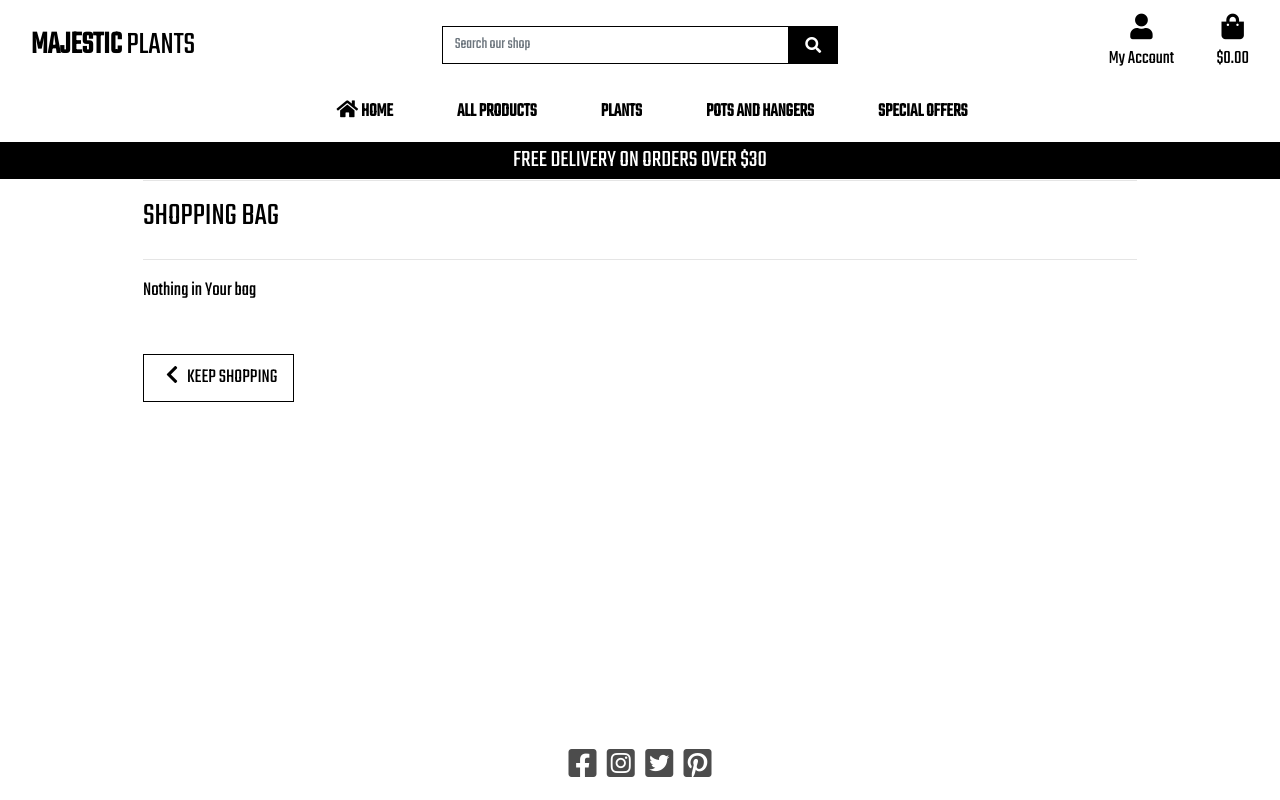
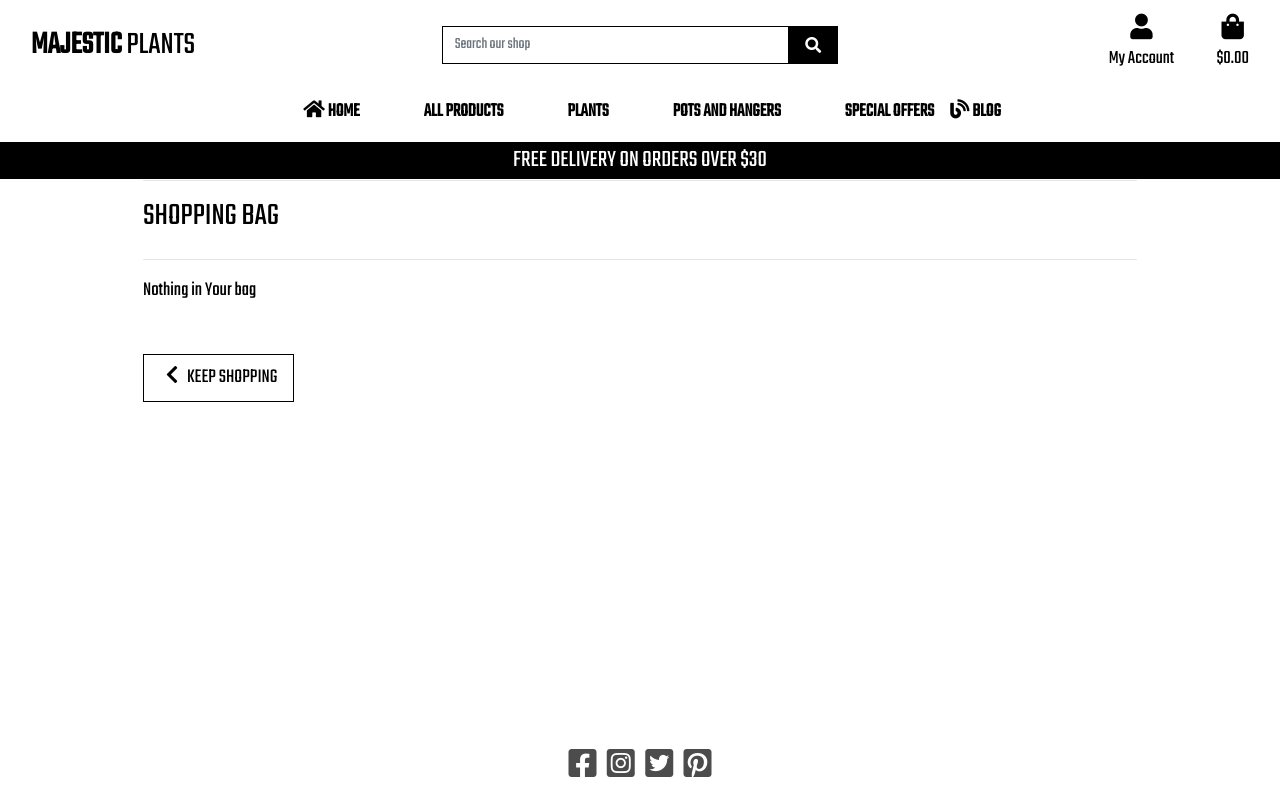
Before and after one commit to Luka-pp/Milestone-Projet-4, a Django app: page /bag/ in a window 1280 px wide. Run offline with Django 3.2, Linux system fonts and the light colour scheme; some libraries are stand-ins or nearby versions.

Commit message:
work done on blog app

```diff
--- a/templates/includes/main-nav.html
+++ b/templates/includes/main-nav.html
@@ -1,7 +1,8 @@
 <div class="collapse navbar-collapse" id="main-nav">
     <ul class="navbar-nav w-auto mx-auto">
         <li class="nav-item dropdown">
-            <a href="{% url 'home' %}" class="logo-font font-weight-bold nav-link text-black mr-5 "><i class="fas fa-home"></i> Home</a>
+            <a href="{% url 'home' %}" class="logo-font font-weight-bold nav-link text-black mr-5 "><i
+                    class="fas fa-home"></i> Home</a>
         </li>
         <li class="nav-item dropdown">
             <a class="logo-font font-weight-bold nav-link text-black mr-5" href="#" id="all-products-link"
@@ -23,10 +24,12 @@
             </a>
             <div class="dropdown-menu border-0" aria-labelledby="plants-link">
                 <a href="{% url 'products' %}?category=foliage" class="dropdown-item">Foliage</a>
-                <a href="{% url 'products' %}?category=cacti_and_succulents" class="dropdown-item">Cacti &amp; Succulents</a>
+                <a href="{% url 'products' %}?category=cacti_and_succulents" class="dropdown-item">Cacti &amp;
+                    Succulents</a>
                 <a href="{% url 'products' %}?category=easy_care" class="dropdown-item">Easy Care</a>
                 <a href="{% url 'products' %}?category=unique_plants" class="dropdown-item">Unique Plants</a>
-                <a href="{% url 'products' %}?category=foliage,cacti_and_succulents,easy_care,unique_plants" class="dropdown-item">All Plants</a>
+                <a href="{% url 'products' %}?category=foliage,cacti_and_succulents,easy_care,unique_plants"
+                   class="dropdown-item">All Plants</a>
             </div>
         </li>
 
@@ -39,7 +42,8 @@
                 <a href="{% url 'products' %}?category=terracotta_pots" class="dropdown-item">Terracotta Pots</a>
                 <a href="{% url 'products' %}?category=plastic_pots" class="dropdown-item">Plastic Pots</a>
                 <a href="{% url 'products' %}?category=hangers" class="dropdown-item">Macrame Hangers</a>
-                <a href="{% url 'products' %}?category=terracotta_pots,plastic_pots,hangers" class="dropdown-item">All Pots and hangers</a>
+                <a href="{% url 'products' %}?category=terracotta_pots,plastic_pots,hangers" class="dropdown-item">All
+                    Pots and hangers</a>
             </div>
         </li>
 
@@ -54,5 +58,16 @@
                 <a href="{% url 'products' %}?category=new_arrivals,clearance" class="dropdown-item">All Specials</a>
             </div>
         </li>
+        <li class="list-inline-item">
+            <a href=""
+               class="logo-font font-weight-bold nav-link text-black">
+                <div class="text-center">
+                    <div></div>
+                    <p class="my-0">
+                        <i class="fas fa-blog"></i> Blog
+                    </p>
+                </div>
+            </a>
+        </li>
     </ul>
 </div>
```
Also changed, not shown: blog/templates/blog/blog.html (added).
